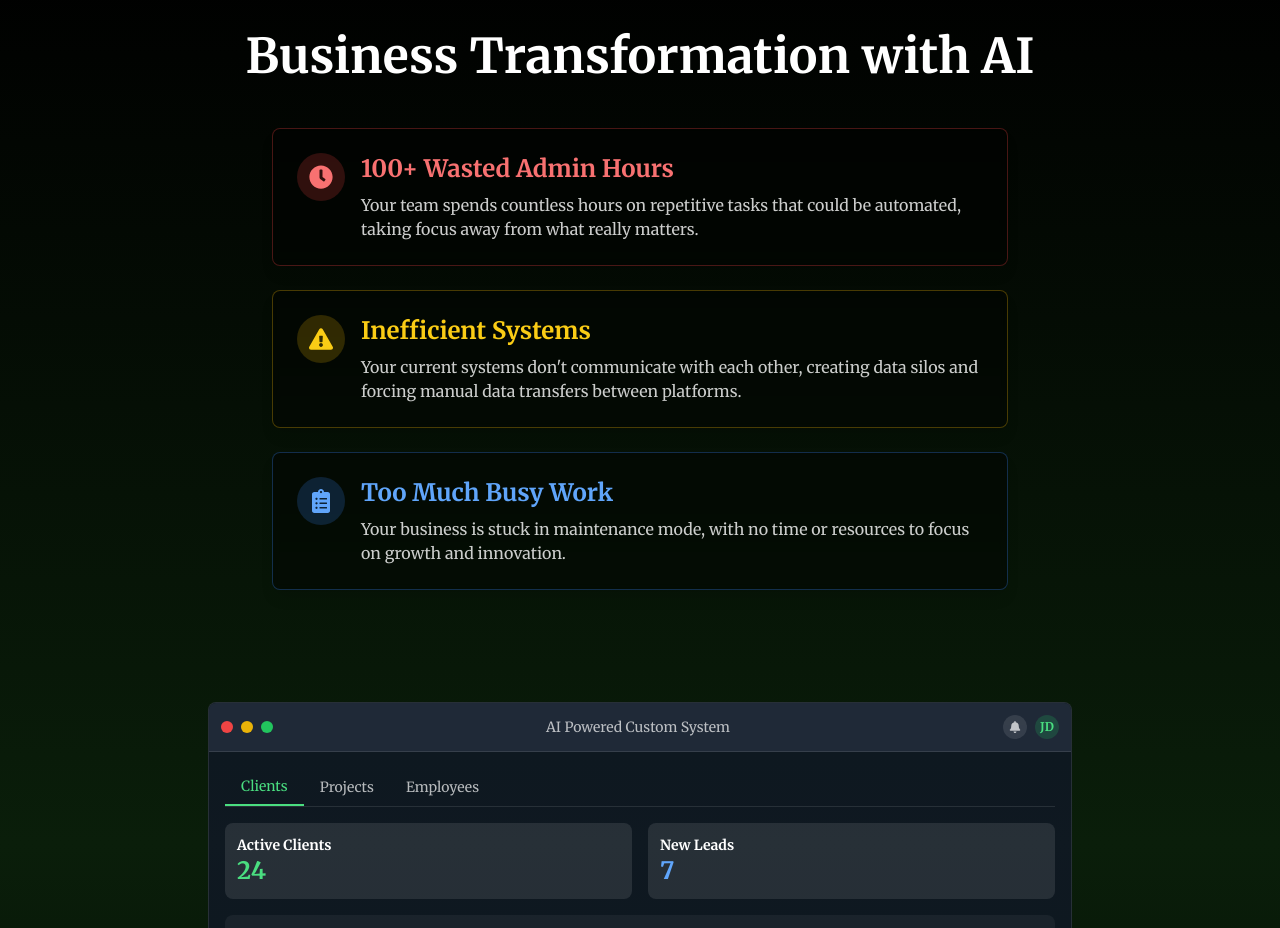
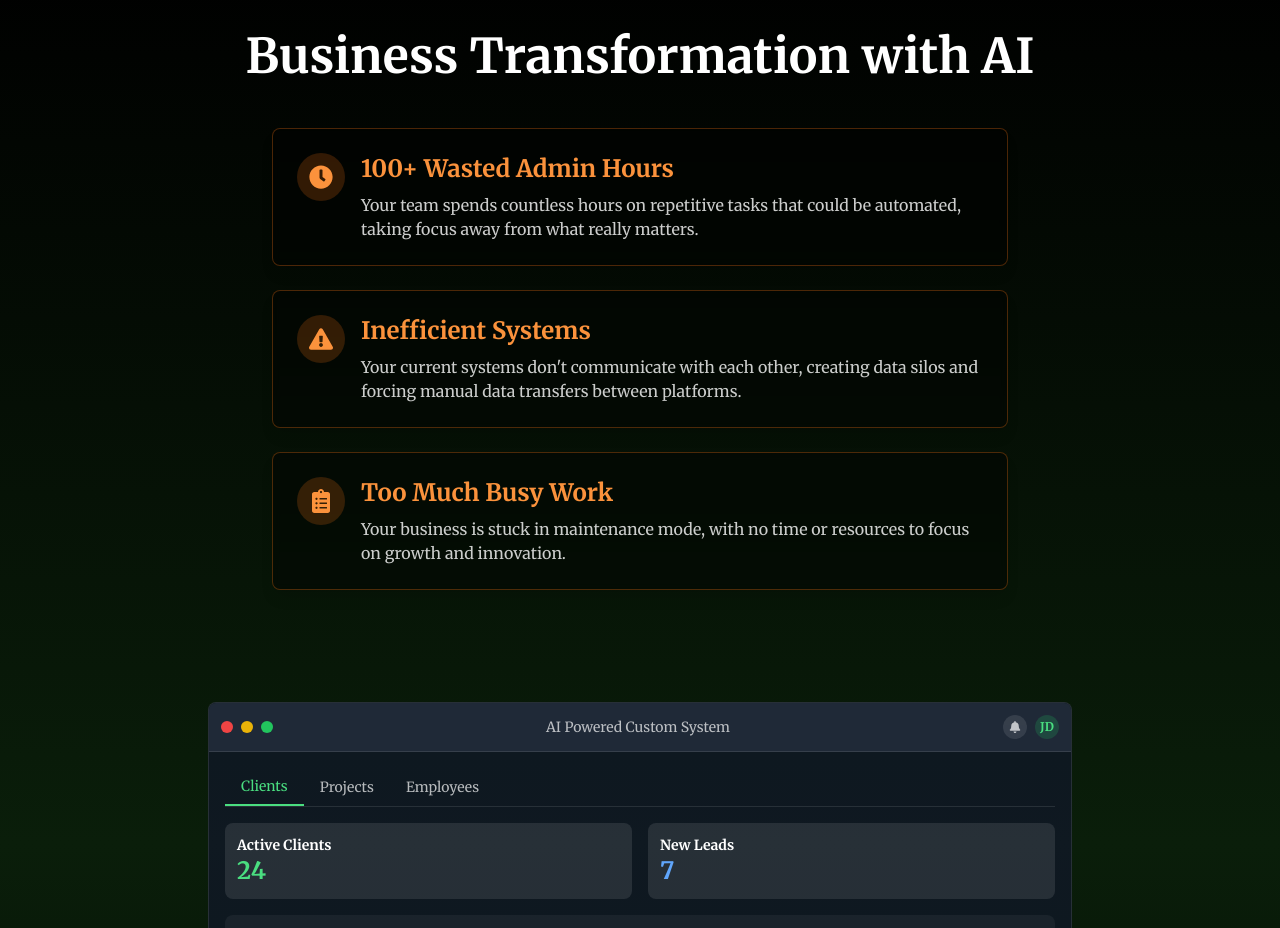
Before and after one commit to gerry004/dubsof, a Next.js app: page / in a window 1280 px wide. Shown: the part 800-1728 px from the top of the page. Built offline with nearby package versions, Linux system fonts and the light colour scheme.

Commit message:
orange colour

```diff
--- a/src/components/home/problems/ProblemSection.tsx
+++ b/src/components/home/problems/ProblemSection.tsx
@@ -4,39 +4,39 @@ const ProblemSection = () => {
   return (
     <div className="flex flex-col items-center max-w-3xl w-full px-4 space-y-6">
       {/* Problem 1 */}
-      <div className="w-full bg-black/40 backdrop-blur-sm rounded-lg border border-red-500/30 p-6 shadow-lg">
+      <div className="w-full bg-black/40 backdrop-blur-sm rounded-lg border border-orange-500/30 p-6 shadow-lg">
         <div className="flex items-start gap-4">
-          <span className="bg-red-500/20 p-3 rounded-full shrink-0">
-            <FaClock className="text-red-400 text-2xl" />
+          <span className="bg-orange-500/20 p-3 rounded-full shrink-0">
+            <FaClock className="text-orange-400 text-2xl" />
           </span>
           <div>
-            <h3 className="text-red-400 text-2xl font-bold mb-2">100+ Wasted Admin Hours</h3>
+            <h3 className="text-orange-400 text-2xl font-bold mb-2">100+ Wasted Admin Hours</h3>
             <p className="text-white/80">Your team spends countless hours on repetitive tasks that could be automated, taking focus away from what really matters.</p>
           </div>
         </div>
       </div>
 
       {/* Problem 2 */}
-      <div className="w-full bg-black/40 backdrop-blur-sm rounded-lg border border-yellow-500/30 p-6 shadow-lg">
+      <div className="w-full bg-black/40 backdrop-blur-sm rounded-lg border border-orange-500/30 p-6 shadow-lg">
         <div className="flex items-start gap-4">
-          <span className="bg-yellow-500/20 p-3 rounded-full shrink-0">
-            <FaExclamationTriangle className="text-yellow-400 text-2xl" />
+          <span className="bg-orange-500/20 p-3 rounded-full shrink-0">
+            <FaExclamationTriangle className="text-orange-400 text-2xl" />
           </span>
           <div>
-            <h3 className="text-yellow-400 text-2xl font-bold mb-2">Inefficient Systems</h3>
+            <h3 className="text-orange-400 text-2xl font-bold mb-2">Inefficient Systems</h3>
             <p className="text-white/80">Your current systems don't communicate with each other, creating data silos and forcing manual data transfers between platforms.</p>
           </div>
         </div>
       </div>
 
       {/* Problem 3 */}
-      <div className="w-full bg-black/40 backdrop-blur-sm rounded-lg border border-blue-500/30 p-6 shadow-lg">
+      <div className="w-full bg-black/40 backdrop-blur-sm rounded-lg border border-orange-500/30 p-6 shadow-lg">
         <div className="flex items-start gap-4">
-          <span className="bg-blue-500/20 p-3 rounded-full shrink-0">
-            <FaClipboardList className="text-blue-400 text-2xl" />
+          <span className="bg-orange-500/20 p-3 rounded-full shrink-0">
+            <FaClipboardList className="text-orange-400 text-2xl" />
           </span>
           <div>
-            <h3 className="text-blue-400 text-2xl font-bold mb-2">Too Much Busy Work</h3>
+            <h3 className="text-orange-400 text-2xl font-bold mb-2">Too Much Busy Work</h3>
             <p className="text-white/80">Your business is stuck in maintenance mode, with no time or resources to focus on growth and innovation.</p>
           </div>
         </div>
```
